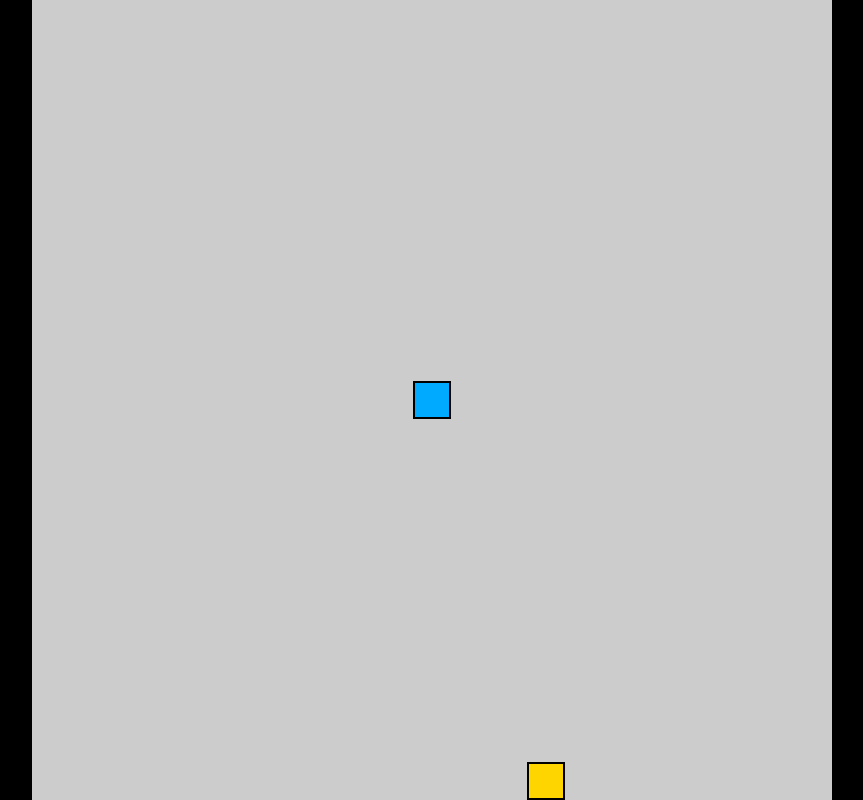
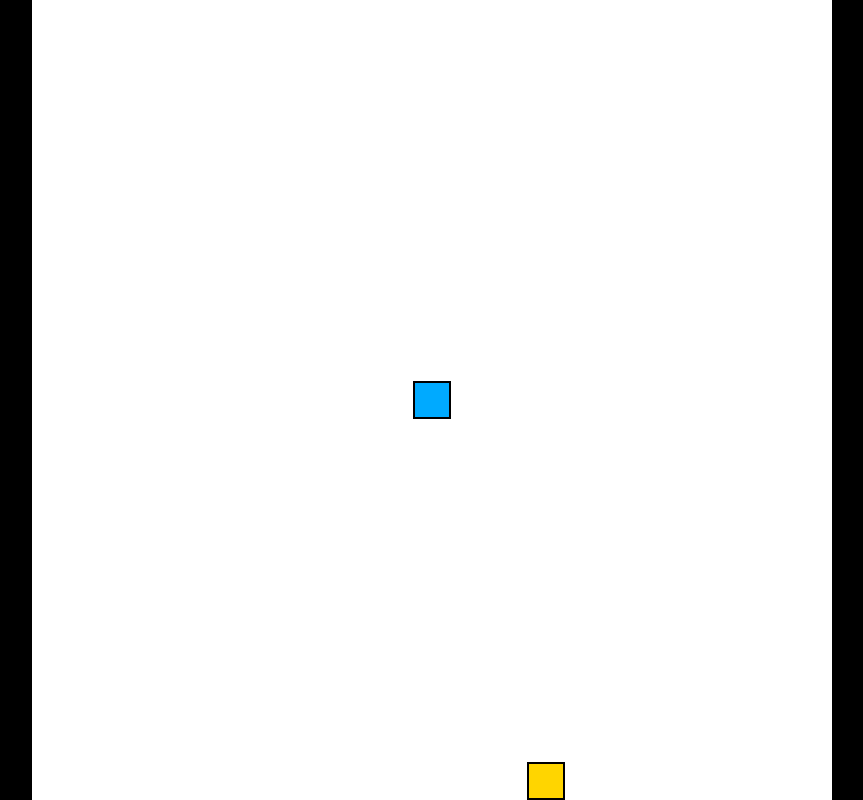
Before and after one commit to aquesidilly/Java-Project, a plain HTML site: page index.html in a window 1280 px wide. Shown: the whole page, without its empty margins (208-1071 px from the left). Drawn offline with Linux system fonts and the light colour scheme.

Commit message:
Java-Project

```diff
--- a/css/style.css
+++ b/css/style.css
@@ -8,7 +8,7 @@ body {
     background-color: black;
 }
 #game-board {
-    background-color: #CCC;
+    background-color:white;
     width: 100vmin;
     height: 100vmin;
     display: grid;
```
